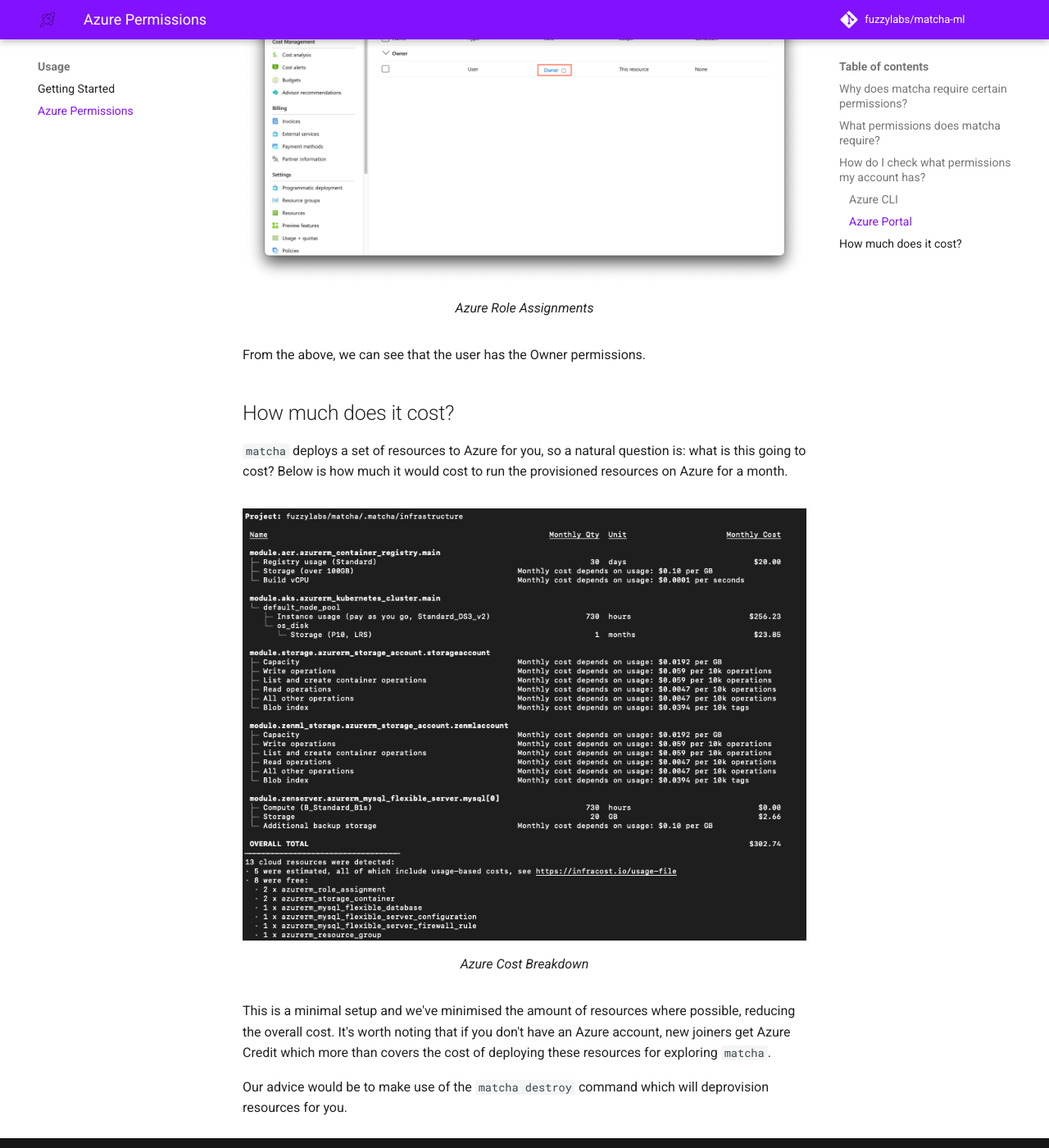
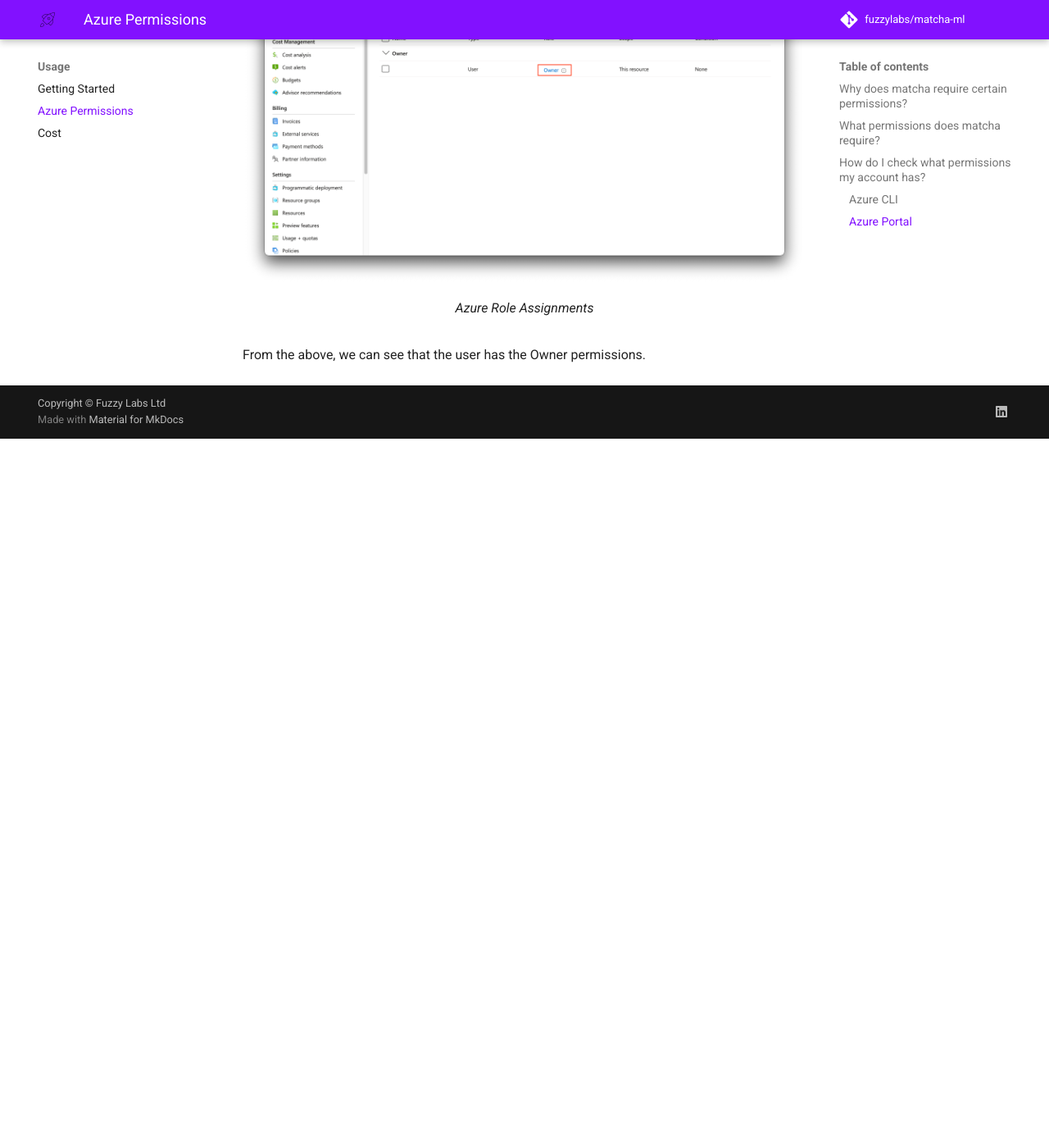
Before and after one commit to fuzzylabs/matcha, an MkDocs documentation site: the page built from docs/azure-permissions.md, in a window 1280 px wide and 1400 px high, scrolled down 2514 px. Shown: the whole window at 82% size. Built offline with MkDocs 1.6.1 and Material for MkDocs 9.7.7, drawn with Linux system fonts in a browser that asks for light colours; comment, search, counter and statistics services are not loaded; after the commit the page ends 3049 px from its top, so only the background shows below that; some of the changed text lies outside the part shown.

```diff
--- a/docs/azure-permissions.md
+++ b/docs/azure-permissions.md
@@ -66,16 +66,3 @@ To check your permissions using the Azure portal, do the following:
 </figure>
 
 From the above, we can see that the user has the Owner permissions.
-
-## How much does it cost?
-
-`matcha` deploys a set of resources to Azure for you, so a natural question is: what is this going to cost? Below is how much it would cost to run the provisioned resources on Azure for a month.
-
-<figure markdown>
-  ![Azure Cost Breakdown](img/azure-permissions/azure-cost-breakdown.png)
-  <figcaption>Azure Cost Breakdown</figcaption>
-</figure>
-
-This is a minimal setup and we've minimised the amount of resources where possible, reducing the overall cost. It's worth noting that if you don't have an Azure account, new joiners get Azure Credit which more than covers the cost of deploying these resources for exploring `matcha`.
-
-Our advice would be to make use of the `matcha destroy` command which will deprovision resources for you.
--- a/mkdocs.yml
+++ b/mkdocs.yml
@@ -11,6 +11,7 @@ nav:
   - Usage:
     - Getting Started: 'getting-started.md'
     - Azure Permissions: 'azure-permissions.md'
+    - Cost: 'costings.md'
   - Workflows: 'workflows.md'
   - MLOps Principles: 'mlops-principles.md'
 
```
Also changed, not shown: other parts of docs/azure-permissions.md (+1 -1 lines), docs/costings.md (added, +12 -0 lines), docs/getting-started.md (+1 -1 lines).
